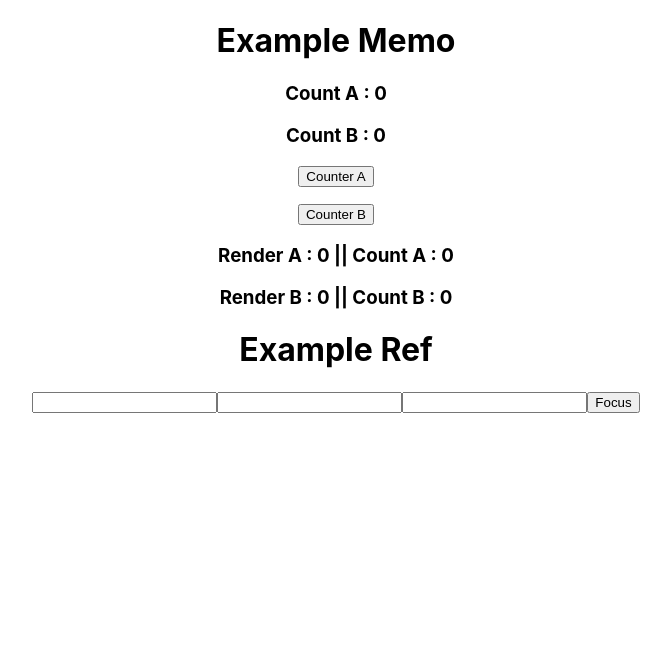
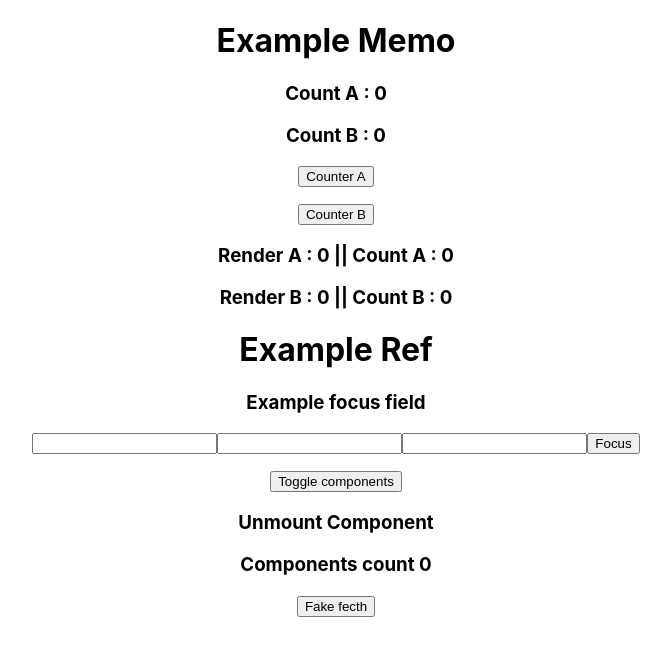
Before and after one commit to ridhoajibx/learn-react-redux, a React (Create React App) app in the folder react-hooks/: page / in a window 1280 px wide. Shown: the top 656 px of the page, without its empty margins (304-975 px from the left). Built offline with nearby package versions, Linux system fonts and the light colour scheme.

Commit message:
[ridho]- useRef - deal with the unmount component problems

```diff
--- a/react-hooks/src/example/useref/App.js
+++ b/react-hooks/src/example/useref/App.js
@@ -1,13 +1,20 @@
-import React, { useRef } from 'react'
+import React, { useRef, useState } from 'react'
+import Components from './Components/Components';
 
 function App() {
+    const [show, setShow] = useState(true)
     const inputRef = useRef();
     return (
         <div>
+            <h3>Example focus field</h3>
             <input ref={inputRef} type="text" />
             <input type="text" />
             <input type="text" />
             <button onClick={ () => inputRef.current.focus() }>Focus</button>
+            <p></p>
+            <button onClick={ () => setShow(!show) }>Toggle components</button>
+            <h3>Unmount Component</h3>
+            { show && <Components /> }
         </div>
     )
 }
--- /dev/null
+++ b/react-hooks/src/example/useref/Components/Components.js
@@ -0,0 +1,28 @@
+import React, { useEffect, useRef, useState } from 'react';
+
+const Components = () => {
+    const [count, setCount] = useState(0)
+    const componentRef = useRef(true)
+    useEffect(() => {
+        return() => {
+            componentRef.current = false
+        }
+    }, [])
+
+    const fakeFetch = () => {
+        console.log('fetch executed');
+        setTimeout(() => {
+            if (componentRef.current)
+            setCount(count+1)
+        }, 2000);
+    }
+
+    return (
+        <div>
+            <h3>Components count {count}</h3>
+            <button onClick={fakeFetch}>Fake fecth</button>
+        </div>
+    );
+}
+
+export default Components;
```
